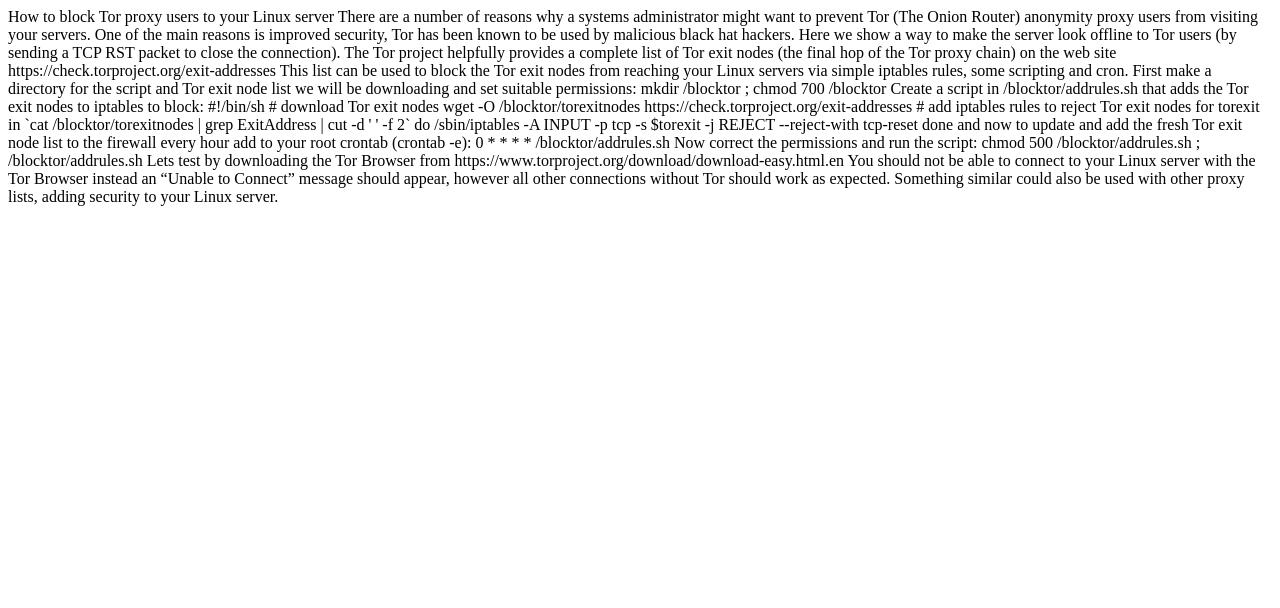
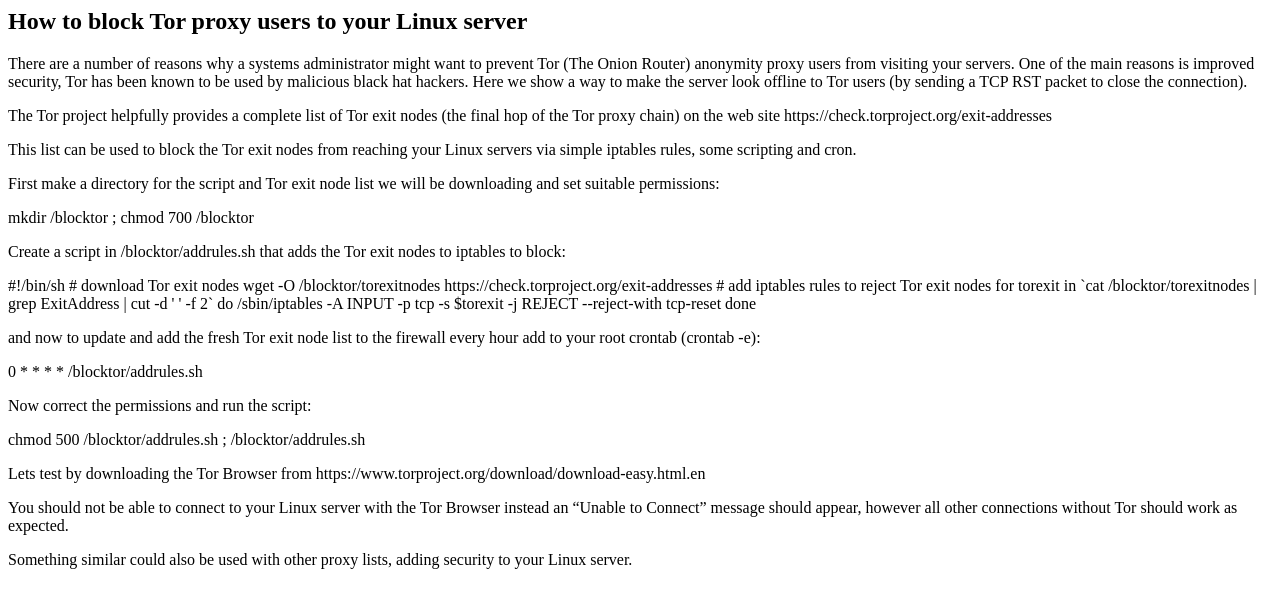
Before and after one commit to securenetsystems/securenetsystems.github.io, a plain HTML site: page index.html in a window 1280 px wide. Drawn offline with Linux system fonts and the light colour scheme.

Commit message:
updated index, removed hello world

```diff
--- a/index.html
+++ b/index.html
@@ -1,17 +1,17 @@
-How to block Tor proxy users to your Linux server
+<h2>How to block Tor proxy users to your Linux server</h2>
 
-There are a number of reasons why a systems administrator might want to prevent Tor (The Onion Router) anonymity proxy users from visiting your servers. One of the main reasons is improved security, Tor has been known to be used by malicious black hat hackers. Here we show a way to make the server look offline to Tor users (by sending a TCP RST packet to close the connection).
+<p>There are a number of reasons why a systems administrator might want to prevent Tor (The Onion Router) anonymity proxy users from visiting your servers. One of the main reasons is improved security, Tor has been known to be used by malicious black hat hackers. Here we show a way to make the server look offline to Tor users (by sending a TCP RST packet to close the connection).</p>
 
-The Tor project helpfully provides a complete list of Tor exit nodes (the final hop of the Tor proxy chain) on the web site https://check.torproject.org/exit-addresses
+<p>The Tor project helpfully provides a complete list of Tor exit nodes (the final hop of the Tor proxy chain) on the web site https://check.torproject.org/exit-addresses</p>
 
-This list can be used to block the Tor exit nodes from reaching your Linux servers via simple iptables rules, some scripting and cron.
+<p>This list can be used to block the Tor exit nodes from reaching your Linux servers via simple iptables rules, some scripting and cron.</p>
 
-First make a directory for the script and Tor exit node list we will be downloading and set suitable permissions:
+<p>First make a directory for the script and Tor exit node list we will be downloading and set suitable permissions:</p>
 
-mkdir /blocktor ; chmod 700 /blocktor
+<p>mkdir /blocktor ; chmod 700 /blocktor</p>
 
-Create a script in /blocktor/addrules.sh that adds the Tor exit nodes to iptables to block:
-
+<p>Create a script in /blocktor/addrules.sh that adds the Tor exit nodes to iptables to block:</p>
+<p>
 #!/bin/sh
 
 # download Tor exit nodes
@@ -22,17 +22,23 @@ for torexit in `cat /blocktor/torexitnodes | grep ExitAddress | cut -d ' ' -f 2`
 do
  /sbin/iptables -A INPUT -p tcp -s $torexit -j REJECT --reject-with tcp-reset
 done
-
+</p>
 and now to update and add the fresh Tor exit node list to the firewall every hour add to your root crontab (crontab -e):
-
+<p>
 0 * * * * /blocktor/addrules.sh
-
+</p>
+<p>
 Now correct the permissions and run the script:
-
+</p>
+<p>
 chmod 500 /blocktor/addrules.sh ; /blocktor/addrules.sh
-
+</p>
+<p>
 Lets test by downloading the Tor Browser from https://www.torproject.org/download/download-easy.html.en
-
+</p>
+<p>
 You should not be able to connect to your Linux server with the Tor Browser instead an “Unable to Connect” message should appear, however all other connections without Tor should work as expected.
-
+</p>
+<p>
 Something similar could also be used with other proxy lists, adding security to your Linux server.
+</p>
```
Also changed, not shown: 1 other file.
